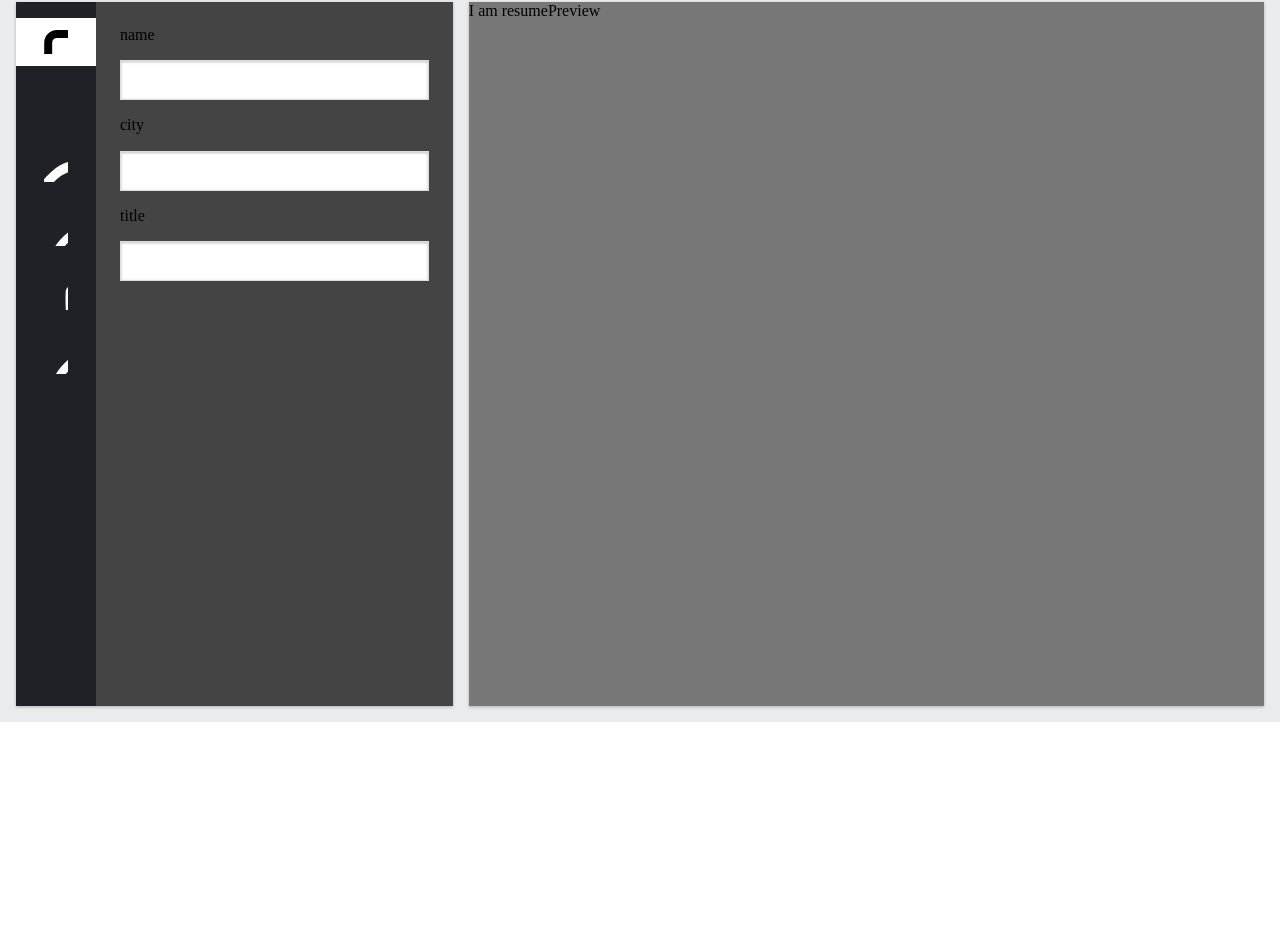
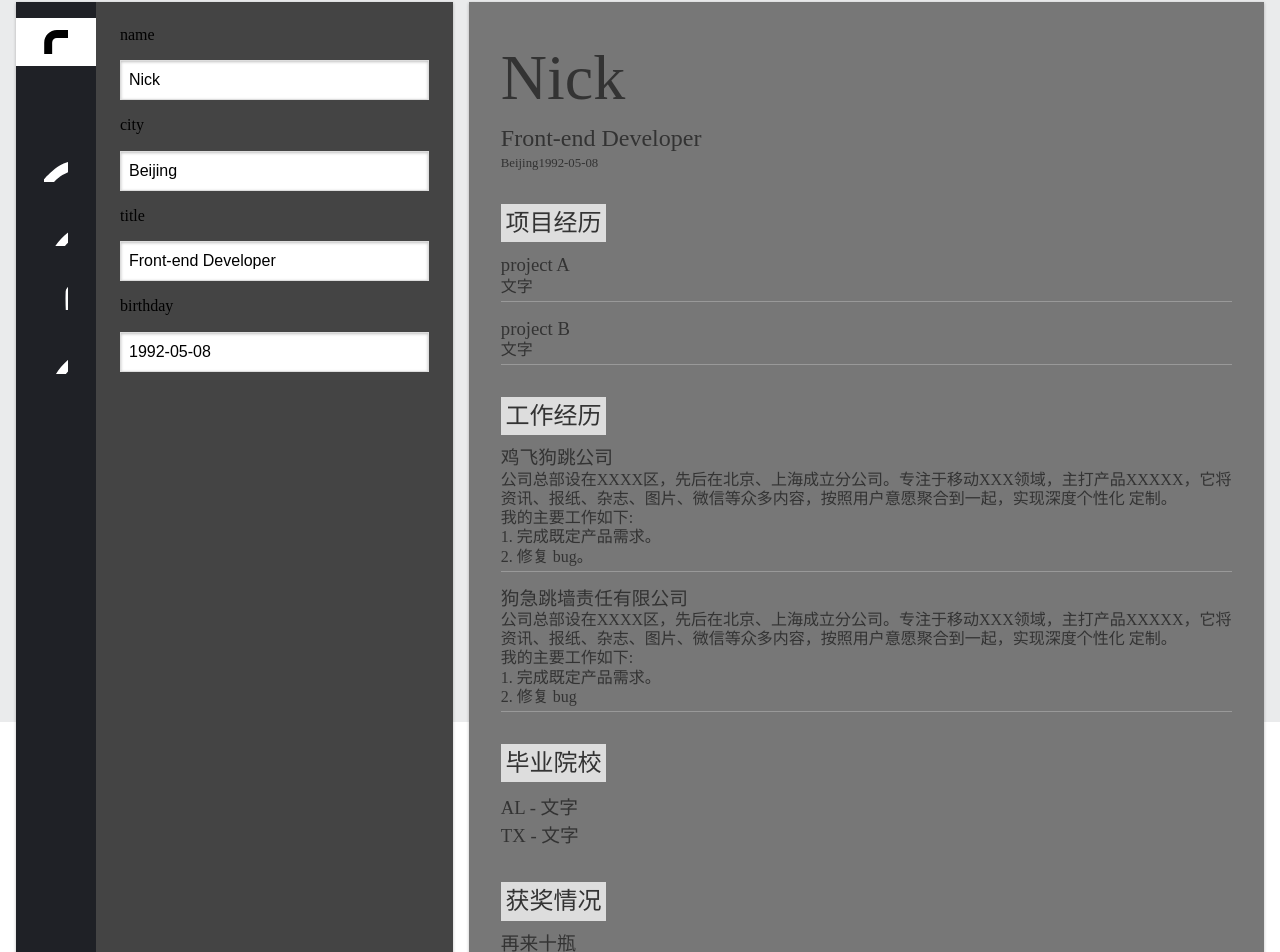
Before and after one commit to xzfd1010/vue-resumer, a Vue app: page / in a window 1280 px wide. Shown: the part 78-1030 px from the top of the page. Before the commit the page ends 800 px from the top, so only its background shows below. Built offline with nearby package versions, Linux system fonts and the light colour scheme.

Commit message:
3.用vuex管理数据,显示到ResumePreview中

```diff
--- a/package.json
+++ b/package.json
@@ -15,7 +15,8 @@
   "dependencies": {
     "normalize.css": "^5.0.0",
     "vue": "^2.5.2",
-    "vue-router": "^3.0.1"
+    "vue-router": "^3.0.1",
+    "vuex": "^3.0.1"
   },
   "devDependencies": {
     "autoprefixer": "^7.1.2",
--- a/src/App.vue
+++ b/src/App.vue
@@ -18,13 +18,11 @@
   import ResumePreview from './components/ResumePreview'
   import icons from './assets/icons'
 
+  import store from './store/index'
+
   export default {
     name: 'app',
-    data: function () {
-      return {
-        text: '你好'
-      }
-    },
+    store, // 在根组件中注入
     components: {
       Topbar,
       ResumeEditor,
@@ -38,6 +36,7 @@
 
 <style lang="less" type="text/less">
   .page {
+    min-width: 1024px;
     height: 100vh;
     display: flex;
     flex-direction: column;
@@ -59,7 +58,7 @@
   }
 
   #resumeEditor {
-    width: 35%;
+    min-width: 35%;
     background: #444;
   }
 
@@ -69,10 +68,10 @@
     background: #777;
   }
 
-  svg.icon{
+  svg.icon {
     height: 1em;
     width: 1em;
-    fill:currentColor;
+    fill: currentColor;
     vertical-align: -0.1em;
     font-size: 16px;
   }
--- a/src/components/ResumeEditor.vue
+++ b/src/components/ResumeEditor.vue
@@ -15,7 +15,7 @@
           <div class="subitem" v-for="subitem in resume[item.field]">
             <div class="resumeField" v-for="(value,key) in subitem">
               <label>{{key}}</label>
-              <input type="text" :value="value">
+              <input type="text" v-model="subitem[key]">
             </div>
             <hr>
           </div>
@@ -32,43 +32,18 @@
 <script>
   export default {
     name: 'ResumeEditor',
-    data() {
-      return {
-        selected: 'profile',
-        resume: {
-          config: [
-            {field: 'profile', icon: 'id'},
-            {field: 'work history', icon: 'work'},
-            {field: 'education', icon: 'book'},
-            {field: 'projects', icon: 'heart'},
-            {field: 'awards', icon: 'cup'},
-            {field: 'contacts', icon: 'phone'},
-          ],
-          profile: {
-            name: '',
-            city: '',
-            title: ''
-          },
-          'work history': [
-            {company: 'AL', content: '我的第二份工作是'},
-            {company: 'TX', content: '我的第一份工作是'},
-          ],
-          education: [
-            {school: 'AL', content: '文字'},
-            {school: 'TX', content: '文字'},
-          ],
-          projects: [
-            {name: 'project A', content: '文字'},
-            {name: 'project B', content: '文字'},
-          ],
-          awards: [
-            {name: 'awards A', content: '文字'},
-            {name: 'awards B', content: '文字'},
-          ],
-          contacts: [
-            {contact: 'phone', content: '13812345678'},
-            {contact: 'qq', content: '12345678'},
-          ],
+    computed: {
+      selected: {
+        get() {
+          return this.$store.state.selected
+        },
+        set(value) {
+          return this.$store.commit('switchTab', value);
+        }
+      },
+      resume: {
+        get() {
+          return this.$store.state.resume
         }
       }
     },
--- a/src/components/ResumePreview.vue
+++ b/src/components/ResumePreview.vue
@@ -1,18 +1,138 @@
 <template>
   <div id="resumePreview">
-    I am resumePreview
+    <section data-name="profile" v-show="resume.profile">
+      <h1>{{resume.profile.name}}</h1>
+      <h2>{{resume.profile.title}}</h2>
+      <p>
+        <small>{{resume.profile.city}}</small>
+        <small>{{resume.profile.birthday}}</small>
+      </p>
+    </section>
+    <section data-name="projects" v-show="resume.education">
+      <h2>项目经历</h2>
+      <ol>
+        <li v-for="item in resume.projects">
+          <h3>{{item.name}}</h3>
+          <p v-show="item.content"> {{item.content}} </p>
+        </li>
+      </ol>
+    </section>
+    <section data-name="workHistory" v-show="resume.workHistory">
+      <h2>工作经历</h2>
+      <ol>
+        <li v-for="item in resume.workHistory">
+          <h3>{{item.company}}</h3>
+          <p v-show="item.content"> {{item.content}} </p>
+        </li>
+      </ol>
+    </section>
+    <section data-name="education" v-show="resume.education">
+      <h2>毕业院校</h2>
+      <ol>
+        <li v-for="item in resume.education">
+          <h3>
+            {{item.school}}
+            <span v-show="item.content"> - {{item.content}}</span>
+          </h3>
+        </li>
+      </ol>
+    </section>
+    <section data-name="awards" v-show="resume.awards">
+      <h2>获奖情况</h2>
+      <ol>
+        <li v-for="item in resume.awards">
+          <h3>{{item.name}}</h3>
+          <p v-show="item.content"> {{item.content}} </p>
+        </li>
+      </ol>
+    </section>
+
+    <section data-name="contacts" v-show="resume.contacts">
+      <h2>联系方式</h2>
+      <table>
+        <tr v-for="item in resume.contacts">
+          <td>{{item.contact}}</td>
+          <td v-show="item.content"> {{item.content}}</td>
+        </tr>
+      </table>
+    </section>
+
   </div>
 </template>
 
 <script>
   export default {
-    name: 'ResumePreview'
+    name: 'ResumePreview',
+    computed: {
+      resume() {
+        return this.$store.state.resume
+      }
+    },
+    created() {
+      console.log(this.resume);
+    }
   }
 </script>
 
-<style>
+<style type="text/less" lang="less">
   #resumePreview {
     background: #ffffff;
     box-shadow: 0 1px 3px 0 rgba(0, 0, 0, 0.25);
+    padding: 2em;
+    color: #333;
+    line-height: 1.2;
+    overflow: auto;
+    * {
+      box-sizing: border-box;
+      font-variant: normal;
+      font-weight: normal;
+    }
+    ol {
+      list-style: none;
+    }
+    section + section {
+      margin-top: 2em;
+    }
+    p {
+      white-space: pre-line;
+    }
+    section {
+      > h2:first-child {
+        background: #dddddd;
+        display: inline-block;
+        padding: .2em;
+        margin-bottom: .5em;
+      }
+    }
+    section[data-name="profile"] {
+      > h1 {
+        margin: .1em 0;
+        font-size: 4em;
+      }
+    }
+    section[data-name="workHistory"],
+    section[data-name="projects"],
+    section[data-name="awards"] {
+      li + li {
+        margin-top: 1em;
+      }
+      li {
+        border-bottom: 1px solid #999;
+        padding-bottom: .3em;
+        margin-bottom: .3em;
+      }
+    }
+    section[data-name="education"] {
+      li {
+        line-height: 1.5;
+      }
+    }
+    section[data-name="contacts"] {
+      td:first-child {
+        padding-right: 1em;
+      }
+    }
   }
+
+
 </style>
--- /dev/null
+++ b/src/store/index.js
@@ -0,0 +1,59 @@
+import Vue from 'vue'
+import Vuex from 'vuex'
+
+Vue.use(Vuex);
+export default new Vuex.Store({
+  state: {
+    selected: 'profile',
+    resume: {
+      config: [
+        {field: 'profile', icon: 'id'},
+        {field: 'workHistory', icon: 'work'},
+        {field: 'education', icon: 'book'},
+        {field: 'projects', icon: 'heart'},
+        {field: 'awards', icon: 'cup'},
+        {field: 'contacts', icon: 'phone'},
+      ],
+      profile: {
+        name: 'Nick',
+        city: 'Beijing',
+        title: 'Front-end Developer',
+        birthday: '1992-05-08'
+      },
+      workHistory: [{
+        company: '鸡飞狗跳公司',
+        content: `公司总部设在XXXX区，先后在北京、上海成立分公司。专注于移动XXX领域，主打产品XXXXX，它将资讯、报纸、杂志、图片、微信等众多内容，按照用户意愿聚合到一起，实现深度个性化 定制。
+ 我的主要工作如下:
+ 1. 完成既定产品需求。
+ 2. 修复 bug。`
+      },
+        {
+          company: '狗急跳墙责任有限公司', content: `公司总部设在XXXX区，先后在北京、上海成立分公司。专注于移动XXX领域，主打产品XXXXX，它将资讯、报纸、杂志、图片、微信等众多内容，按照用户意愿聚合到一起，实现深度个性化 定制。
+ 我的主要工作如下:
+ 1. 完成既定产品需求。
+ 2. 修复 bug`
+        }],
+      education: [
+        {school: 'AL', content: '文字'},
+        {school: 'TX', content: '文字'},
+      ],
+      projects: [
+        {name: 'project A', content: '文字'},
+        {name: 'project B', content: '文字'},
+      ],
+      awards: [
+        {name: '再来十瓶', content: '连续十次获得「再来一瓶」奖励'},
+        {name: '三好学生'},
+      ],
+      contacts: [
+        {contact: 'phone', content: '13812345678'},
+        {contact: 'qq', content: '12345678'},
+      ],
+    }
+  },
+  mutations: {
+    switchTab(state, payload) {
+      state.selected = payload;
+    }
+  }
+})
```
Also changed, not shown: abc.html (added, +28 -0 lines), 18 other files (tests, documents, lock files or other folders).
